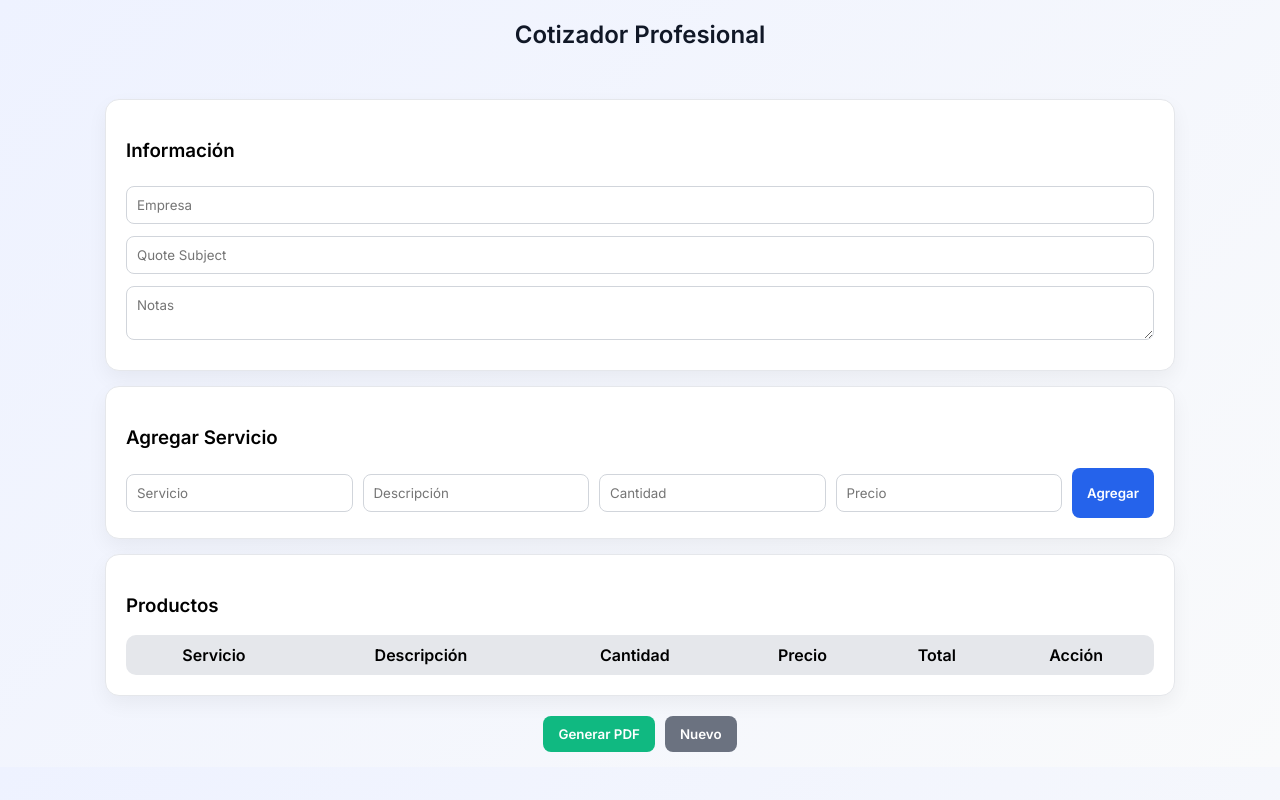
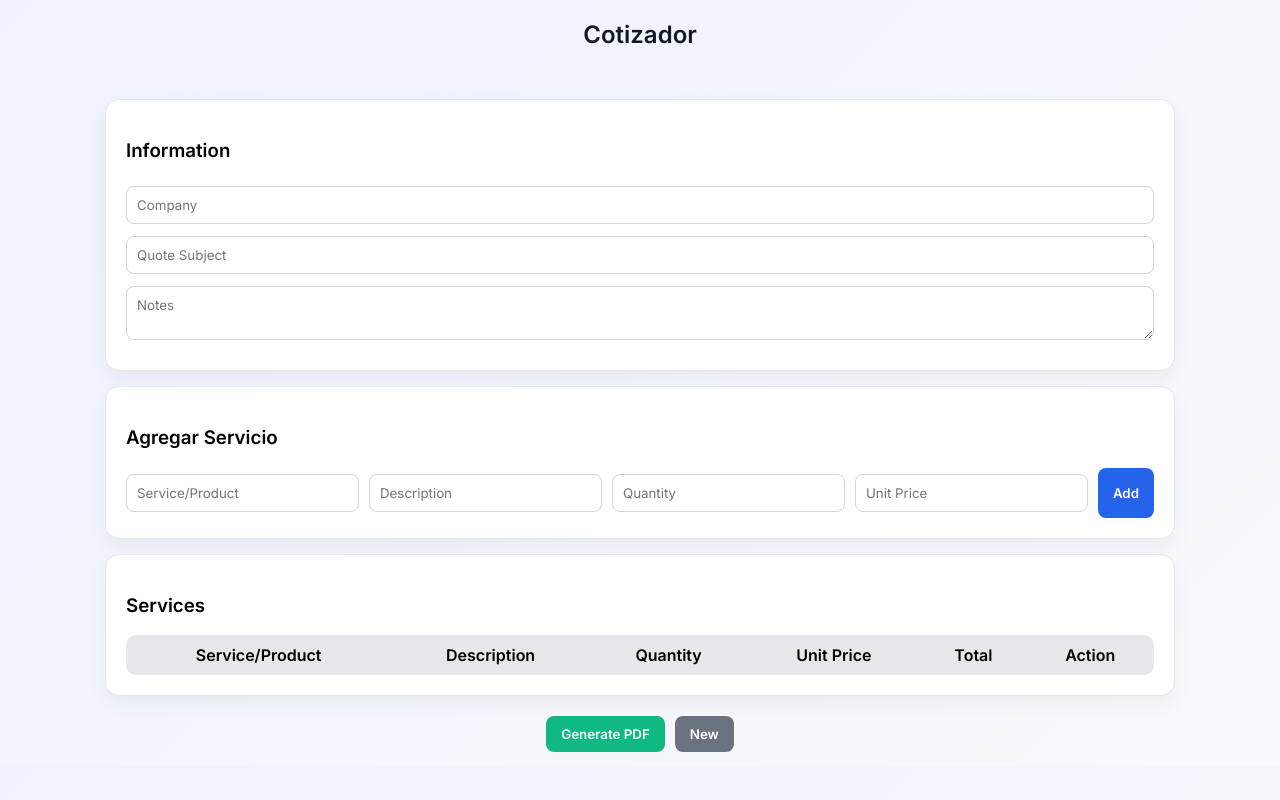
Before and after one commit to gabrielzr601/cotizador-web, a Flask app: page / in a window 1280 px wide. Run offline with Flask 3, Linux system fonts and the light colour scheme; lists and menus that the app fills with data are empty.

Commit message:
en ingles

```diff
--- a/templates/index.html
+++ b/templates/index.html
@@ -164,7 +164,7 @@
 
 <body>
 
-<h2>Cotizador Profesional</h2>
+<h2>Cotizador</h2>
 
 <div class="container">
 
@@ -172,11 +172,11 @@
 
     <!-- EMPRESA -->
     <div class="card">
-        <h3>Información</h3>
+        <h3>Information</h3>
 
-        <input name="empresa" placeholder="Empresa" value="{{empresa}}">
+        <input name="empresa" placeholder="Company" value="{{empresa}}">
         <input name="cliente" placeholder="Quote Subject" value="{{cliente}}">
-        <textarea name="notas" placeholder="Notas">{{notas}}</textarea>
+        <textarea name="notas" placeholder="Notes">{{notas}}</textarea>
     </div>
 
     <!-- PRODUCTOS -->
@@ -184,40 +184,40 @@
         <h3>Agregar Servicio</h3>
 
         <div class="row">
-            <input name="servicio" placeholder="Servicio">
-            <input name="desc" placeholder="Descripción">
-            <input name="qty" placeholder="Cantidad" type="number">
-            <input name="precio" placeholder="Precio" type="number">
+            <input name="servicio" placeholder="Service/Product">
+            <input name="desc" placeholder="Description">
+            <input name="qty" placeholder="Quantity" type="number">
+            <input name="precio" placeholder="Unit Price" type="number">
 
-            <button class="blue" name="action" value="agregar">Agregar</button>
+            <button class="blue" name="action" value="agregar">Add</button>
         </div>
     </div>
 
     <!-- TABLA -->
     <div class="card">
-        <h3>Productos</h3>
+        <h3>Services</h3>
 
         <table>
             <thead>
                 <tr>
-                    <th>Servicio</th>
-                    <th>Descripción</th>
-                    <th>Cantidad</th>
-                    <th>Precio</th>
+                    <th>Service/Product</th>
+                    <th>Description</th>
+                    <th>Quantity</th>
+                    <th>Unit Price</th>
                     <th>Total</th>
-                    <th>Acción</th>
+                    <th>Action</th>
                 </tr>
             </thead>
 
             <tbody>
                 {% for p in productos %}
                 <tr>
-                    <td data-label="Servicio">{{p[0]}}</td>
-                    <td data-label="Descripción">{{p[1]}}</td>
-                    <td data-label="Cantidad">{{p[2]}}</td>
-                    <td data-label="Precio">{{p[3]}}</td>
+                    <td data-label="Service/Product">{{p[0]}}</td>
+                    <td data-label="Description">{{p[1]}}</td>
+                    <td data-label="Quantity">{{p[2]}}</td>
+                    <td data-label="Unit Price">{{p[3]}}</td>
                     <td data-label="Total">{{p[4]}}</td>
-                    <td data-label="Acción">
+                    <td data-label="Action">
                         <button class="red" name="action" value="eliminar">
                             <input type="hidden" name="index" value="{{loop.index0}}">
                             X
@@ -231,8 +231,8 @@
 
     <!-- BOTONES -->
     <div class="buttons">
-        <button class="green" name="action" value="pdf">Generar PDF</button>
-        <button class="gray" name="action" value="nuevo">Nuevo</button>
+        <button class="green" name="action" value="pdf">Generate PDF</button>
+        <button class="gray" name="action" value="nuevo">New</button>
     </div>
 
 </form>
```
